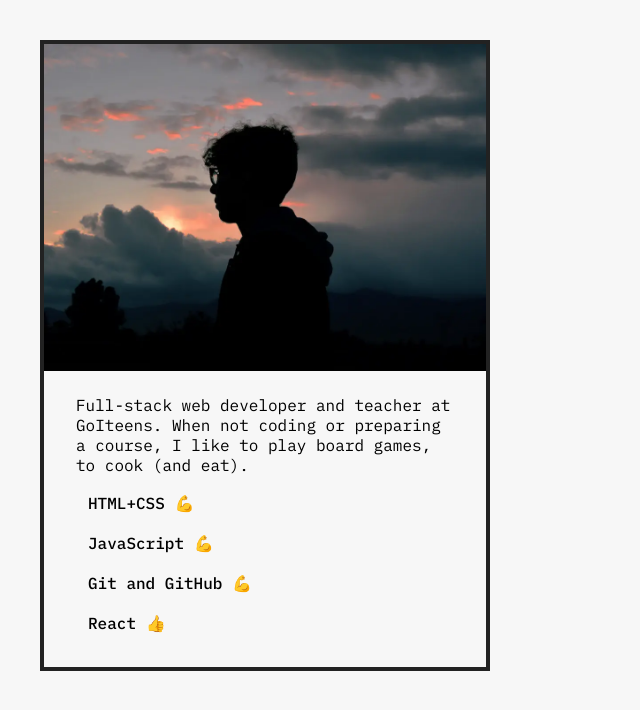
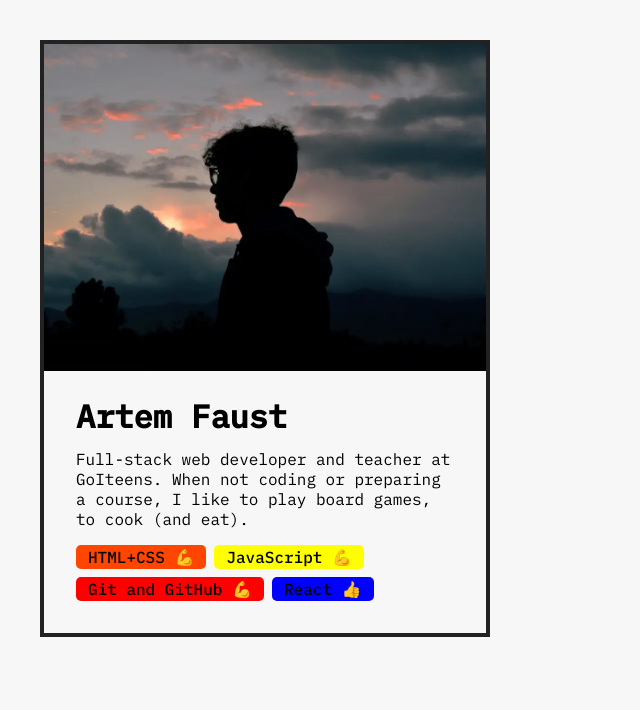
Before and after one commit to IronHedgehog/profile-card, a React (Create React App) app: page / in a window 1280 px wide. Shown: the top 710 px of the page, without its empty margins (0-640 px from the left). Built offline with nearby package versions, Linux system fonts and the light colour scheme.

Commit message:
component/profile-card

```diff
--- a/src/App.jsx
+++ b/src/App.jsx
@@ -4,20 +4,15 @@ import Intro from "./components/intro/Intro";
 import SkillList from "./components/skillList/SkillList";
 
 function App() {
+  const name = "Artem Faust";
   const introText =
     "Full-stack web developer and teacher at GoIteens. When not coding or preparing a course, I like to play board games, to cook (and eat).";
   return (
     <div className="card">
-      <Avatar photo={"avatar.webp"} name={"Artem"} />
+      <Avatar photo={"avatar.webp"} name={name} />
       <div className="data">
-        <Intro introText={introText} />
-        {/* Should contain one Skill component
-        for each web dev skill that you have,
-        customized with props */}
-        <SkillList skill={"HTML+CSS"} level={"💪"} background={"blue"} />
-        <SkillList skill={"JavaScript"} level={"💪"} background={"yellow"} />
-        <SkillList skill={"Git and GitHub"} level={"💪"} background={"red"} />
-        <SkillList skill={"React"} level={"👍"} background={"blue"} />
+        <Intro introText={introText} name={name} />
+        <SkillList />
       </div>
     </div>
   );
--- a/src/components/intro/Intro.jsx
+++ b/src/components/intro/Intro.jsx
@@ -1,5 +1,10 @@
-const Intro = ({ introText }) => {
-  return <p>{introText}</p>;
+const Intro = ({ introText, name }) => {
+  return (
+    <>
+      <h1>{name}</h1>
+      <p>{introText}</p>
+    </>
+  );
 };
 
 export default Intro;
--- a/src/components/skillList/SkillList.jsx
+++ b/src/components/skillList/SkillList.jsx
@@ -1,9 +1,12 @@
-const SkillList = ({ skill, level, background }) => {
+import Skill from "./skill/Skill";
+
+const SkillList = () => {
   return (
     <div className="skill-list">
-      <div className="skill" style={{ backgroundColor: { background } }}>
-        {skill} {level}
-      </div>
+      <Skill skill={"HTML+CSS"} level={"💪"} background={"orangered"} />
+      <Skill skill={"JavaScript"} level={"💪"} background={"yellow"} />
+      <Skill skill={"Git and GitHub"} level={"💪"} background={"red"} />
+      <Skill skill={"React"} level={"👍"} background={"blue"} />
     </div>
   );
 };
--- /dev/null
+++ b/src/components/skillList/skill/Skill.jsx
@@ -0,0 +1,11 @@
+import React from "react";
+
+const Skill = ({ skill, level, background }) => {
+  return (
+    <div className="skill" style={{ backgroundColor: background }}>
+      {skill} {level}
+    </div>
+  );
+};
+
+export default Skill;
```
Also changed, not shown: src/components/skillList/skill/skill.module.css (added).
